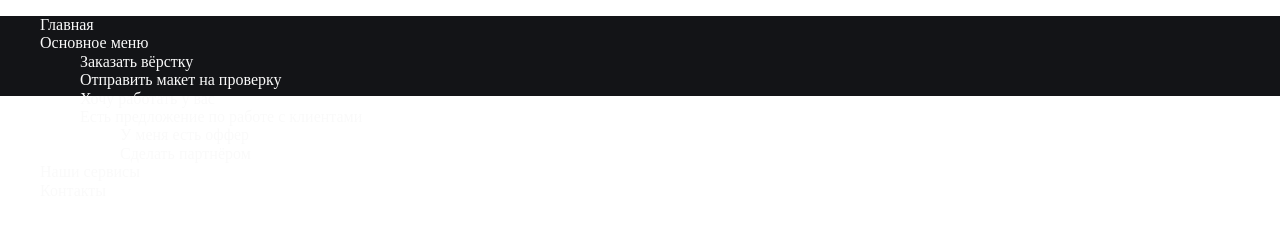
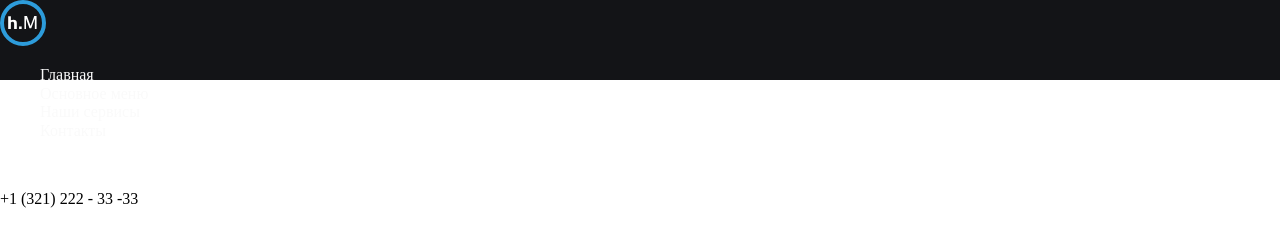
Before and after one commit to SonicFear96/alpaka-menu, a plain HTML site: page index.html in a window 1280 px wide. Drawn offline with Linux system fonts and the light colour scheme.

Commit message:
header (logo + nav)

```diff
--- a/index.html
+++ b/index.html
@@ -17,6 +17,7 @@
   <body>
     <header class="main__header">
       <div class="header__container">
+        <a class="header__logo"> <img src="/img/logo.svg" /> </a>
         <nav class="header__nav">
           <ul class="nav__main-menu">
             <li>
@@ -24,7 +25,7 @@
             </li>
             <li>
               <a>Основное меню</a>
-              <ul class="nav__sub-menu">
+              <!-- <ul class="nav__sub-menu">
                 <li><a>Заказать вёрстку</a></li>
                 <li><a>Отправить макет на проверку</a></li>
                 <li><a>Хочу работать у вас</a></li>
@@ -35,12 +36,18 @@
                     <li><a>Сделать партнёром</a></li>
                   </ul>
                 </li>
-              </ul>
+              </ul> -->
             </li>
             <li><a>Наши сервисы</a></li>
             <li><a>Контакты</a></li>
           </ul>
         </nav>
+        <div class="header__contact">
+          <a class="contact__telephone-container">
+            <img class="telephone-container__img" />
+            <p class="telephone-container__number">+1 (321) 222 - 33 -33</p>
+          </a>
+        </div>
       </div>
     </header>
     <main>
```
Also changed, not shown: img/logo.svg (added).
